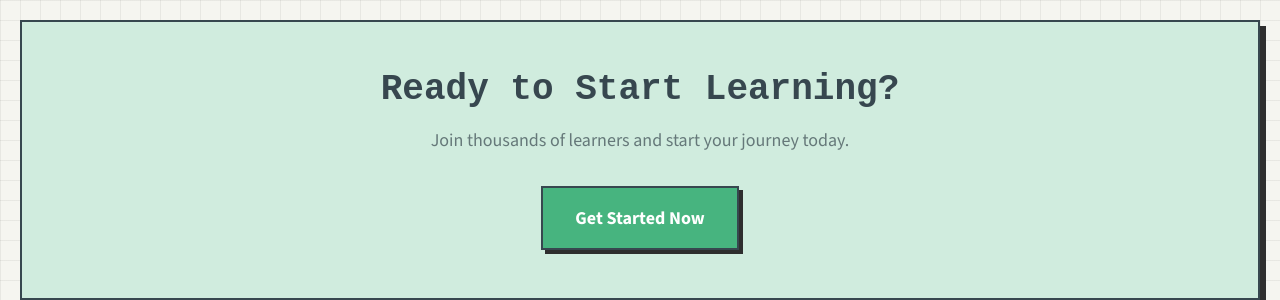
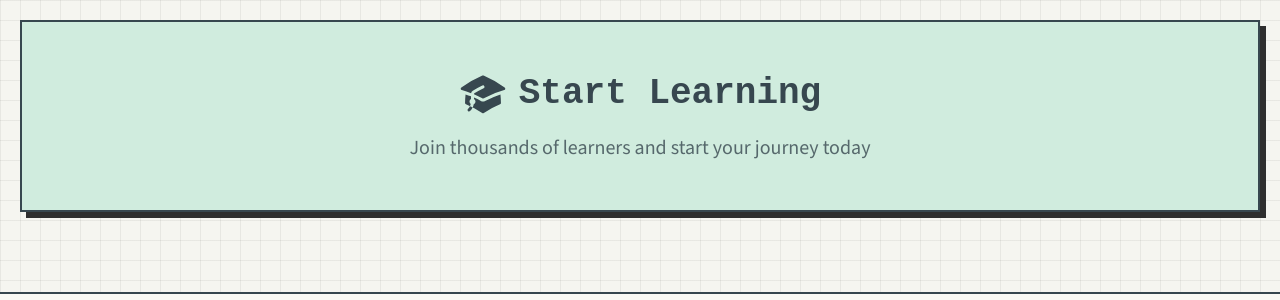
Before and after one commit to robdgs/mintro_labs, a Next.js app: page /platform in a window 1280 px wide. Shown: the part 860-1160 px from the top of the page. Built offline with nearby package versions, Linux system fonts and the light colour scheme; no server answers; the database is empty.

Commit message:
layout changes

```diff
--- a/src/app/platform/page.tsx
+++ b/src/app/platform/page.tsx
@@ -369,15 +369,15 @@ const PlatformPage: React.FC = () => {
 
             {/* CTA Section */}
             <div className="text-center bg-primary border-2 border-foreground shadow-[6px_6px_0px_0px_rgba(46,46,46,1)] p-12 mt-16">
-              <h2 className="text-3xl md:text-4xl font-bold text-foreground mb-4">
-                Ready to Start Learning?
-              </h2>
-              <p className="text-lg text-foreground/70 mb-8">
-                Join thousands of learners and start your journey today.
+              <div className="flex items-center justify-center gap-3 mb-4">
+                <HiAcademicCap className="w-10 h-10 md:w-12 md:h-12 text-foreground" />
+                <h2 className="text-3xl md:text-4xl font-bold text-foreground">
+                  Start Learning
+                </h2>
+              </div>
+              <p className="text-lg md:text-xl text-foreground/80 max-w-2xl mx-auto">
+                Join thousands of learners and start your journey today
               </p>
-              <button className="bg-secondary text-white font-bold px-8 py-4 border-2 border-foreground hover:bg-foreground transition-all duration-200 shadow-[4px_4px_0px_0px_rgba(46,46,46,1)] hover:shadow-[6px_6px_0px_0px_rgba(46,46,46,1)] hover:translate-x-[-2px] hover:translate-y-[-2px]">
-                Get Started Now
-              </button>
             </div>
           </>
         )}
--- a/src/components/Header.tsx
+++ b/src/components/Header.tsx
@@ -98,7 +98,7 @@ const Header: React.FC = () => {
               <li>
                 <button
                   onClick={login}
-                  className="relative text-foreground font-bold px-6 py-2.5 border-2 border-foreground bg-[#fafaf5] hover:bg-primary transition-all duration-200"
+                  className="relative text-foreground font-bold px-6 py-2.5 border-2 border-foreground bg-[#fafaf5] hover:bg-primary transition-all duration-200 shadow-[2px_2px_0px_0px_rgba(46,46,46,1)] hover:shadow-[4px_4px_0px_0px_rgba(46,46,46,1)] hover:translate-x-[-2px] hover:translate-y-[-2px]"
                 >
                   Login
                 </button>
```
